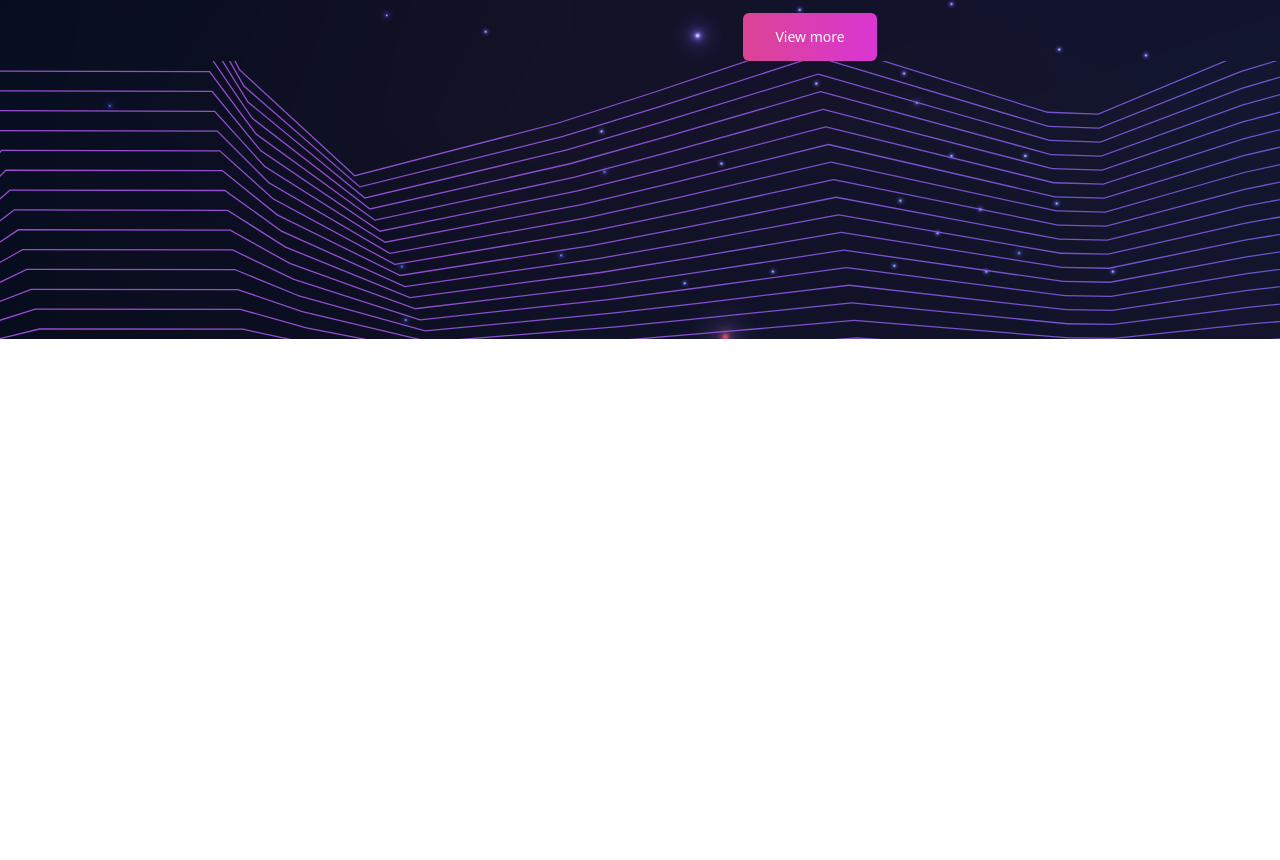
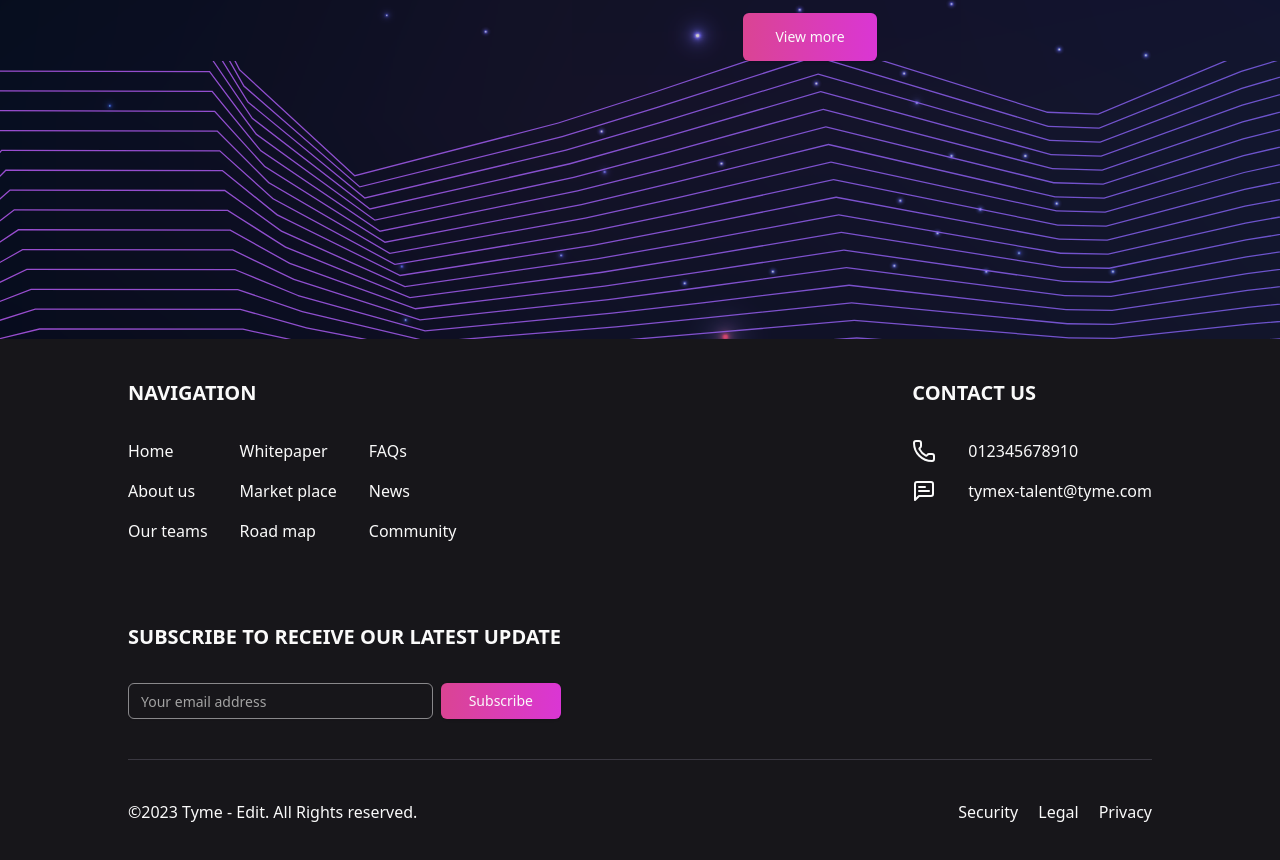
Before and after one commit to thompsonpayne/tymex-interview-frontend-duongnlbn, a Next.js app: page / in a window 1280 px wide. Shown: the part 1814-2674 px from the top of the page. Before the commit the page ends 2153 px from the top, so only its background shows below. Built offline with nearby package versions, Linux system fonts and the light colour scheme; no server answers; grey boxes are pictures that could not be loaded.

Commit message:
Add footer section

```diff
--- a/app/actions.ts
+++ b/app/actions.ts
@@ -1,4 +1,4 @@
-import { priceOptions, timeOptions, wait } from "@/lib/utils";
+import { priceOptions, timeOptions } from "@/lib/utils";
 import { EPriceSort, ETimeSort, IProduct, SearchParams } from "./model";
 
 interface IDataRes {
--- a/app/layout.tsx
+++ b/app/layout.tsx
@@ -3,7 +3,8 @@ import { Inter, Inter_Tight } from "next/font/google";
 import "./globals.css";
 import Header from "@/components/Header";
 import { heroImgUrl } from "@/lib/utils";
-import { SpeedInsights } from "@vercel/speed-insights/next"
+import { SpeedInsights } from "@vercel/speed-insights/next";
+import Footer from "@/components/Footer";
 
 const inter = Inter({
     variable: "--font-inter",
@@ -29,9 +30,6 @@ export default function RootLayout({
         <html lang="en" className="dark">
             <body
                 className={`${inter.variable} ${interTight.variable} antialiased`}
-                style={{
-                    // backgroundImage: `url(${heroImgUrl})`
-                }}
             >
                 <SpeedInsights />
                 <div
@@ -40,9 +38,9 @@ export default function RootLayout({
                 ></div>
                 <div className="absolute inset-0 bg-black opacity-70"></div>
                 <div className="relative h-full">
-                  <Header />
-                  {children}
-
+                    <Header />
+                    {children}
+                    <Footer />
                 </div>
             </body>
         </html>
--- /dev/null
+++ b/components/Footer.tsx
@@ -0,0 +1,65 @@
+import { MessageSquareText, Phone } from "lucide-react";
+import React from "react";
+import { Input } from "./ui/input";
+import { Button } from "./ui/button";
+
+const Footer = () => {
+    return (
+        <div className="bg-[#17161A]  px-32">
+            <div className="py-10  border-b border-[#3A3841]">
+                <div className="w-full flex justify-between flex-wrap gap-20">
+                    <div id="navigate-footer" className="">
+                        <div className="text-xl font-bold pb-8">NAVIGATION</div>
+                        <div className="flex gap-8">
+                            <div className="nav-col space-y-4">
+                                <div>Home</div>
+                                <div>About us</div>
+                                <div>Our teams</div>
+                            </div>
+                            <div className="nav-col space-y-4">
+                                <div>Whitepaper</div>
+                                <div>Market place</div>
+                                <div>Road map</div>
+                            </div>
+                            <div className="nav-col space-y-4">
+                                <div>FAQs</div>
+                                <div>News</div>
+                                <div>Community</div>
+                            </div>
+                        </div>
+                    </div>
+                    <div id="contact-us">
+                        <div className="text-xl font-bold pb-8">CONTACT US</div>
+                        <div className="space-y-4">
+                            <div className="flex gap-8">
+                                <Phone />
+                                <div>012345678910</div>
+                            </div>
+                            <div className="flex gap-8">
+                                <MessageSquareText />
+                                <div>tymex-talent@tyme.com</div>
+                            </div>
+                        </div>
+                    </div>
+                    <div id="subscribe" className="w-min-[430px]">
+                        <div className="text-xl font-bold pb-8">SUBSCRIBE TO RECEIVE OUR LATEST UPDATE</div>
+                        <div className="flex gap-2">
+                            <Input placeholder="Your email address"></Input>
+                            <Button className="!px-7">Subscribe</Button>
+                        </div>
+                    </div>
+                </div>
+            </div>
+            <div id="footer-trade-mark" className="flex flex-col md:flex-row justify-between pt-10 pb-20 gap-4">
+                <div>©2023 Tyme - Edit. All Rights reserved.</div>
+                <div className="flex gap-5">
+                    <div>Security</div>
+                    <div>Legal</div>
+                    <div>Privacy</div>
+                </div>
+            </div>
+        </div>
+    );
+};
+
+export default Footer;
--- a/components/main-content/Products.tsx
+++ b/components/main-content/Products.tsx
@@ -18,6 +18,7 @@ const Products = ({ products }: { products: IProduct[] }) => {
         setVisibleCount((prev) => prev + LOAD_SIZE);
     };
 
+    // Adjust scrolling when click load more
     useEffect(() => {
         if (containerRef.current && visibleCount !== LOAD_SIZE) {
             containerRef.current?.scrollTo({
@@ -84,7 +85,7 @@ const Products = ({ products }: { products: IProduct[] }) => {
             ) : null}
         </div>
     ) : (
-        <span>There's no item available</span>
+        <span>There&apos;s no item available</span>
     );
 };
 export default Products;
```
